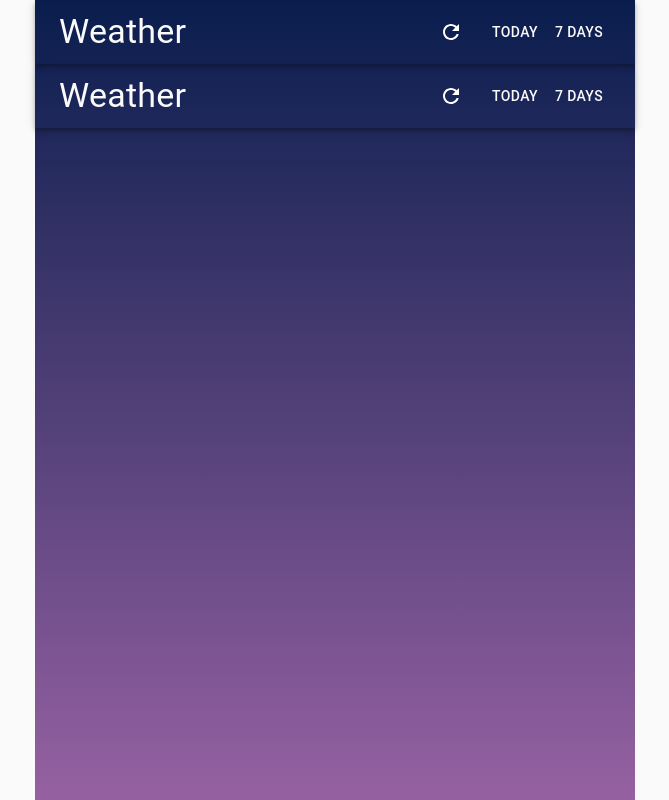
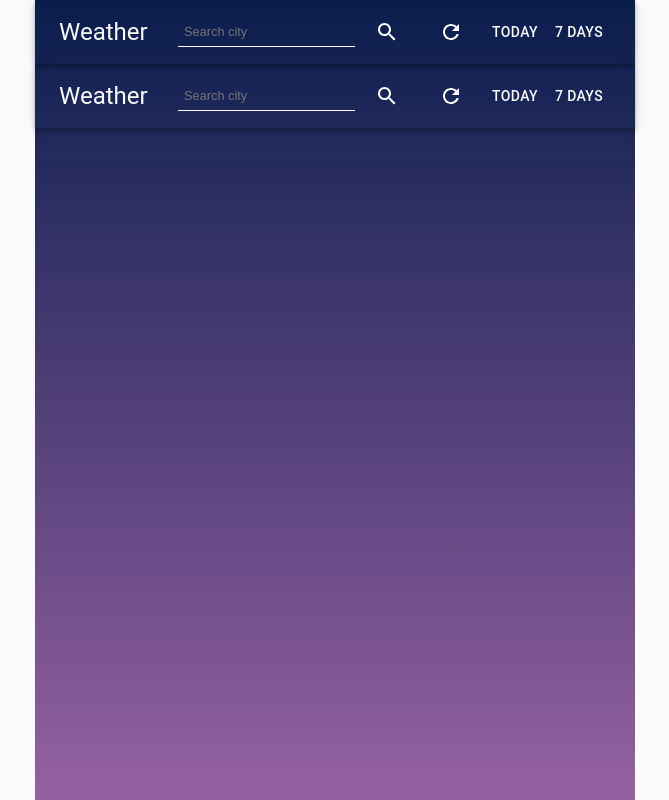
Before and after one commit to AmanGupta262/weather-app, a React (Create React App) app: page /seven/days in a window 1280 px wide. Shown: the whole page, without its empty margins (305-974 px from the left). Built offline with nearby package versions, Linux system fonts and the light colour scheme; no server answers.

Commit message:
add search bar and show other details

```diff
--- a/src/actions/current.js
+++ b/src/actions/current.js
@@ -33,11 +33,15 @@ export function updateWeather() {
   };
 }
 
-export function fetchWeather(update) {
+function returnTime(time) {
+  return moment.unix(time).format("hh : mm A");
+}
+
+export function fetchWeather(search="Bengaluru", update="") {
   return (dispatch) => {
     dispatch(startFetching());
     const params = {
-      q: "Bengaluru",
+      q: search,
       units: "metric",
       appid: API_KEY,
     };
@@ -52,7 +56,6 @@ export function fetchWeather(update) {
       .then((data) => {
         if (data.cod === 200) {
           if (update) dispatch(updateWeather());
-          const date = new Date(data.dt * 1000 - data.timezone * 1000);
           const weatherData = {
             city: data.name,
             clouds: data.clouds.all,
@@ -62,13 +65,14 @@ export function fetchWeather(update) {
             pressure: data.main.pressure,
             humidity: data.main.humidity,
             feels_like: data.main.feels_like,
-            sunrise: data.sys.sunrise,
-            sunset: data.sys.sunset,
+            sunrise: returnTime(data.sys.sunrise),
+            sunset: returnTime(data.sys.sunset),
             wind_speed: data.wind.speed,
             weather: data.weather[0].main,
             weather_desc: data.weather[0].description,
-            date: moment(date).format("dddd"),
-            time: moment(date).format("HH : mm A")
+            icon: data.weather[0].icon,
+            date: moment.unix(data.dt).format("dddd"),
+            time: moment.unix(data.dt).format("hh : mm A"),
           };
           dispatch(fetchSuccess(weatherData));
           return;
--- a/src/components/CurrentWeather.jsx
+++ b/src/components/CurrentWeather.jsx
@@ -1,7 +1,6 @@
 import React from "react";
 import { useSelector } from "react-redux";
 import { Typography } from "@material-ui/core";
-import { CloudOutlined } from "@material-ui/icons";
 import { makeStyles } from "@material-ui/core/styles";
 import "./currentWeather.css";
 
@@ -29,6 +28,7 @@ const useStyles = makeStyles({
 function CurrentWeather(props) {
   const classes = useStyles();
   const { currentWeather } = useSelector((state) => state);
+  const icon = `http://openweathermap.org/img/wn/${currentWeather.icon}@2x.png`;
   console.log(currentWeather);
 
   return (
@@ -39,8 +39,7 @@ function CurrentWeather(props) {
             Loading ...
           </Typography>
         ) : (
-          <div></div>
-        )}
+          <div>
             <Typography variant="h4" align="center">
               {currentWeather.city}
             </Typography>
@@ -50,7 +49,7 @@ function CurrentWeather(props) {
                 className={classes.marginRight}
                 variant="subtitle2"
               >
-            {currentWeather.date}
+                {currentWeather.date},
               </Typography>
               <Typography align="center" variant="subtitle2">
                 {currentWeather.time}
@@ -59,10 +58,12 @@ function CurrentWeather(props) {
             <div className="weather d-flex">
               <div className="temperature d-flex">
                 <div className="weather-type d-flex">
-              <CloudOutlined className="weather-icon" />
+                  <img src={icon} alt="weather" className="weather-icon" />
                   {currentWeather.weather}
                 </div>
-            <div className="curr-temperature">{currentWeather.temp}&deg;</div>
+                <div className="curr-temperature">
+                  {currentWeather.temp}&deg;
+                </div>
               </div>
               <div className="max-min-temp">
                 <div className="min-temp">{currentWeather.temp_min}&deg; C</div>
@@ -94,7 +95,9 @@ function CurrentWeather(props) {
                   />
 
                   <div className="detail-title">Wind</div>
-              <div className="detail-data">{currentWeather.wind_speed} Km/h</div>
+                  <div className="detail-data">
+                    {currentWeather.wind_speed} Km/h
+                  </div>
                 </div>
                 <div className="detail d-flex">
                   <img
@@ -114,10 +117,14 @@ function CurrentWeather(props) {
                   />
 
                   <div className="detail-title">Pressure</div>
-              <div className="detail-data">{currentWeather.pressure} mb</div>
+                  <div className="detail-data">
+                    {currentWeather.pressure} mb
                   </div>
                 </div>
               </div>
+            </div>
+          </div>
+        )}
       </div>
     </>
   );
--- a/src/components/Navbar.jsx
+++ b/src/components/Navbar.jsx
@@ -1,10 +1,11 @@
 import React from "react";
 import { Link } from "react-router-dom";
 import { AppBar, Typography, Button, Toolbar } from "@material-ui/core";
-import { Refresh } from "@material-ui/icons";
+import { Refresh, Search } from "@material-ui/icons";
 import { makeStyles } from "@material-ui/core/styles";
 import { useDispatch } from "react-redux";
 import { fetchWeather } from "../actions/current";
+import { useState } from "react";
 
 const useStyles = makeStyles({
   flexGrow: {
@@ -14,32 +15,44 @@ const useStyles = makeStyles({
     color: "#fafafa",
     textDecoration: "none",
   },
-  icon: {
-    height: "24px",
-    width: "24px",
+
+  navbar: {
+    background: "transparent",
   },
-  navbar: {
-    background: "transparent"
-  }
-
 });
 
-function Navbar(props) {
+function Navbar() {
   const dispatch = useDispatch();
   const classes = useStyles();
+  const [search, setSearch] = useState("");
 
   const handleRefresh = () => {
-    dispatch(fetchWeather("update"))
-  }
+    dispatch(fetchWeather("update"));
+  };
+  const handleSearch = (e) => {
+    e.preventDefault();
+    dispatch(fetchWeather(search));
+  };
   return (
     <>
       <AppBar position="static" className={classes.navbar}>
         <Toolbar>
-          <Typography variant="h4" className={classes.flexGrow}>
+          <Typography variant="h5" className={classes.flexGrow}>
             <Link className={classes.linkStyle} to="/">
               Weather
             </Link>
           </Typography>
+          <form>
+            <input
+              placeholder="Search city"
+              className="search-input"
+              id="search"
+              onChange={(e) => setSearch(e.target.value)}
+            />
+            <Button type="submit" color="inherit" onClick={handleSearch}>
+              <Search />
+            </Button>
+          </form>
           <Button color="inherit" onClick={handleRefresh}>
             <Refresh />
           </Button>
--- a/src/components/currentWeather.css
+++ b/src/components/currentWeather.css
@@ -1,5 +1,14 @@
 .d-flex{
     display: flex;
+}
+.search-input{
+    outline: none;
+    padding: 7px 6px;
+    border: none;
+    border-bottom: 1px solid white;
+    background-color: inherit;
+    color: white;
+    font-size: .8rem;
 }
 .weather{
     margin-top: 3rem;
@@ -15,7 +24,8 @@
 }
 .weather-icon{
     margin-right: 1rem;
-    font-size: 3rem !important;
+    filter: brightness(2);
+    height: 100px;
 }
 .curr-temperature{
     font-size: 8rem;
--- a/src/reducers/current.js
+++ b/src/reducers/current.js
@@ -20,6 +20,7 @@ const initialWeatherState = {
   susnset: "",
   date: Date.now(),
   time: "",
+  icon: "",
   inProgress: false,
   error: "",
 };
@@ -35,6 +36,7 @@ export default function currentWeather(state = initialWeatherState, actions) {
       return {
         ...state,
         inProgress: false,
+        icon: actions.icon,
         date: actions.date,
         time: actions.time,
         city: actions.city,
```
Lines whose indentation alone changed are shown as unchanged.
